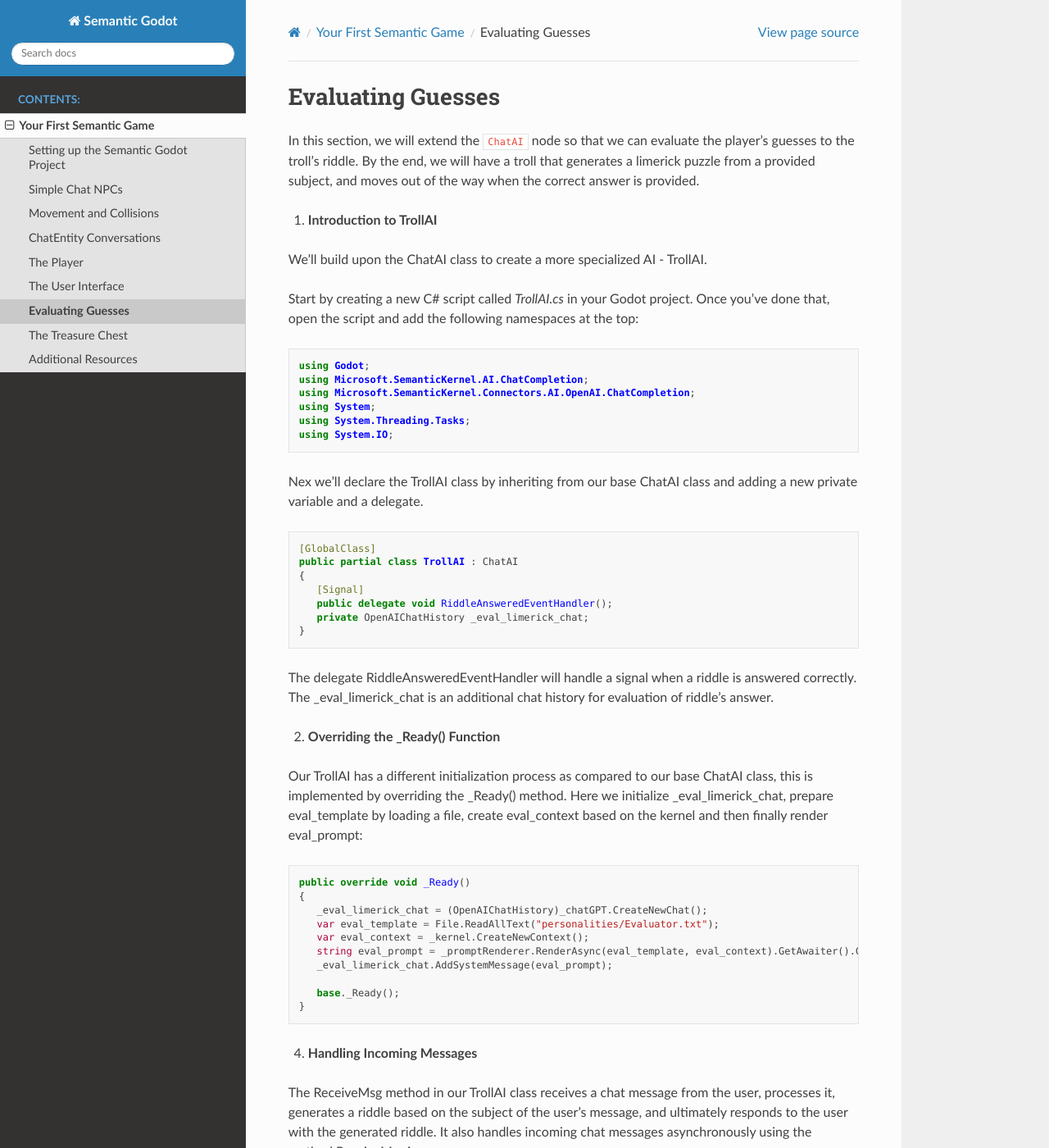
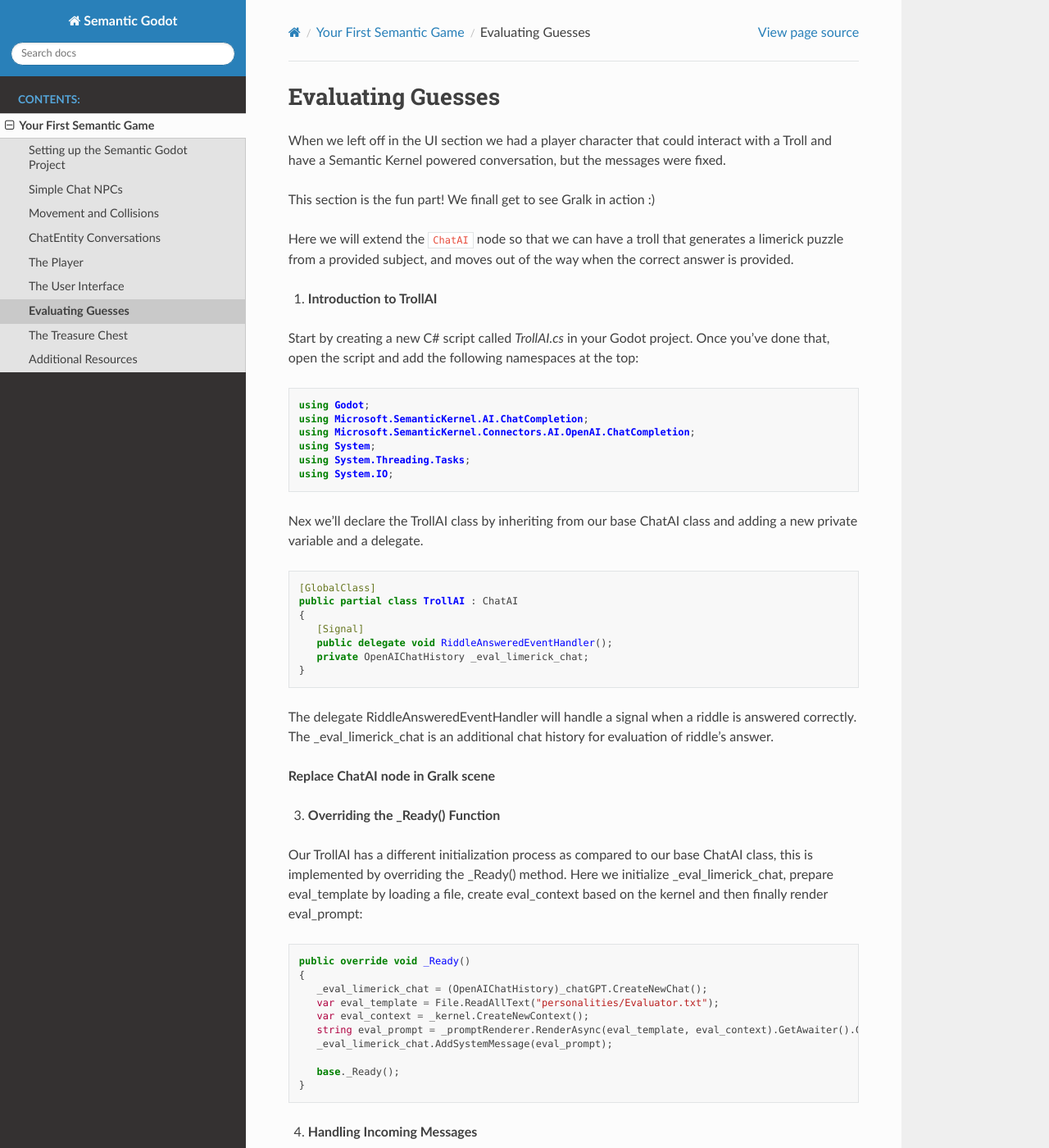
Before and after one commit to RaiderSoft/semantic-godot, a Sphinx documentation site: the page built from docs/first_semantic_game/07.evaluating_guesses.rst, in a window 1280 px wide and 1400 px high. Shown: the whole window at 82% size. Built offline with Sphinx 7.4.7 and the Read the Docs theme 2.0.0, drawn with Linux system fonts in a browser that asks for light colours; some of the changed text lies outside the part shown.

Commit message:
pass over beginning of section 7

```diff
--- a/docs/first_semantic_game/07.evaluating_guesses.rst
+++ b/docs/first_semantic_game/07.evaluating_guesses.rst
@@ -1,14 +1,18 @@
 Evaluating Guesses
 ===================
 
-In this section, we will extend the ``ChatAI`` node so that we can evaluate the
-player's guesses to the troll's riddle. By the end, we will have a troll that
+When we left off in the UI section we had a player character that could interact
+with a Troll and have a Semantic Kernel powered conversation, but the messages
+were fixed.
+
+This section is the fun part! We finall get to see Gralk in action :)
+
+Here we will extend the ``ChatAI`` node so that we can have a troll that
 generates a limerick puzzle from a provided subject, and moves out of the way
 when the correct answer is provided.
 
+
 1. **Introduction to TrollAI**
-
-We'll build upon the ChatAI class to create a more specialized AI - TrollAI.
 
 Start by creating a new C# script called `TrollAI.cs` in your Godot project.
 Once you've done that, open the script and add the following namespaces at the top:
@@ -40,7 +44,11 @@ The delegate RiddleAnsweredEventHandler will handle a signal when a riddle is
 answered correctly. The _eval_limerick_chat is an additional chat history for
 evaluation of riddle's answer.
 
-2. **Overriding the _Ready() Function**
+**Replace ChatAI node in Gralk scene**
+
+
+
+3. **Overriding the _Ready() Function**
 
 Our TrollAI has a different initialization process as compared to our base
 ChatAI class, this is implemented by overriding the _Ready() method. Here we
@@ -128,12 +136,5 @@ Afterwards, it's generating the message asynchronously for the
 Lastly, it's printing the evaluation reply and if the reply is True, meaning
 the user guessed the riddle right, it's signaling an event, RiddleAnswered.
 
-5. **Conclusion**
 
-By extending and customizing the ChatAI class, we can create an AI that
-evaluates, generates riddles and chat responses, as well as connect those
-functionalities with events recognized by the Godot game engine. This
-customizable AI setup can enhance user engagement, bringing a whole new
-dimension to the AI chat system. The powerful combination of Microsoft
-Semantic Kernel, OpenAI's GPT, and Godot proves effective in creating
-captivating conversational AI.
+TODO: evaluator.txt
```
